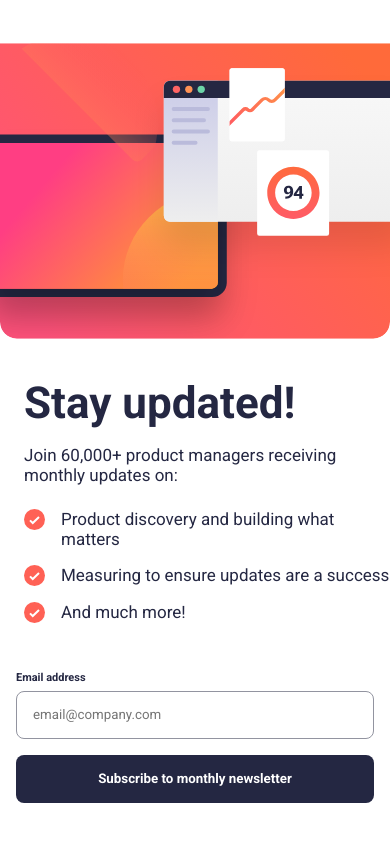
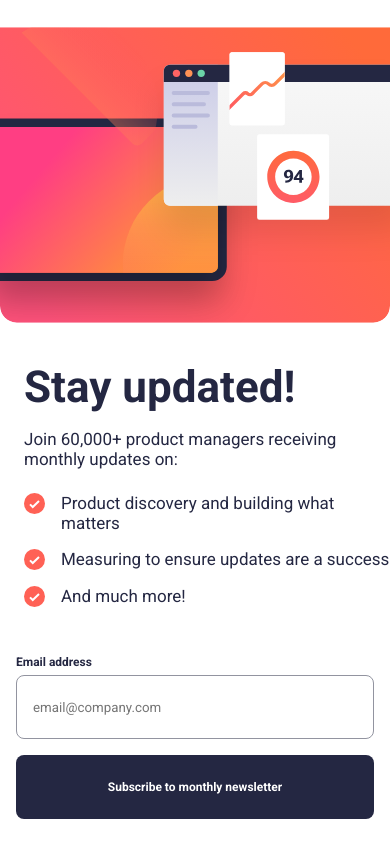
Before and after one commit to rug19/newsletter-sign-up-with-success-message-main, a React (Vite) app: page / in a window 390 px wide. Built offline with nearby package versions, Linux system fonts and the light colour scheme.

Commit message:
Atualizando o height do formContainer e do buttonContainer e aumentando o font size

```diff
--- a/src/components/buttonContainer/buttonContainer.css
+++ b/src/components/buttonContainer/buttonContainer.css
@@ -8,6 +8,7 @@
   height: 2.5rem;
   cursor: pointer;
   width: 90%;
+  font-size: 12px;
 }
 
 .form_button:hover {
@@ -20,7 +21,7 @@
 
 @media (max-width: 700px) {
   .form_button {
-    height: 3rem;
+    height: 4rem;
     border-radius: 0.5rem;
     width: 100%;
   }
--- a/src/components/formContainer/formContainer.css
+++ b/src/components/formContainer/formContainer.css
@@ -42,11 +42,11 @@ input {
 
 @media (max-width: 700px) {
   .input_paragraph {
-    font-size: 11px;
+    font-size: 12px;
     margin-top: 1rem;
   }
   input {
-    height: 3rem;
+    height: 4rem;
     border-radius: 0.5rem;
   }
 
```
